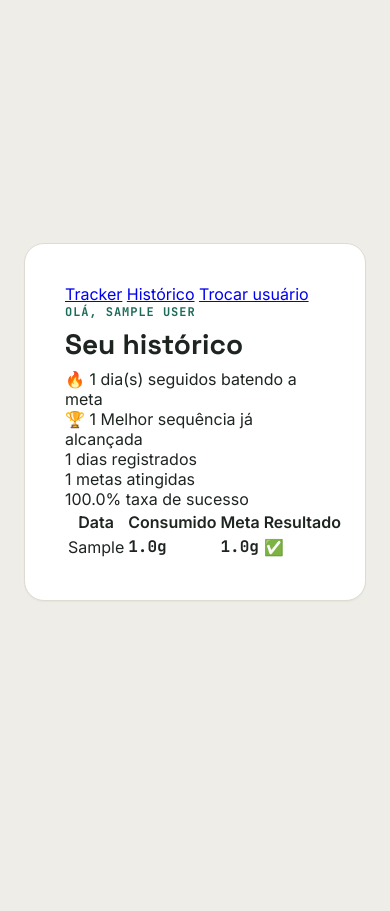
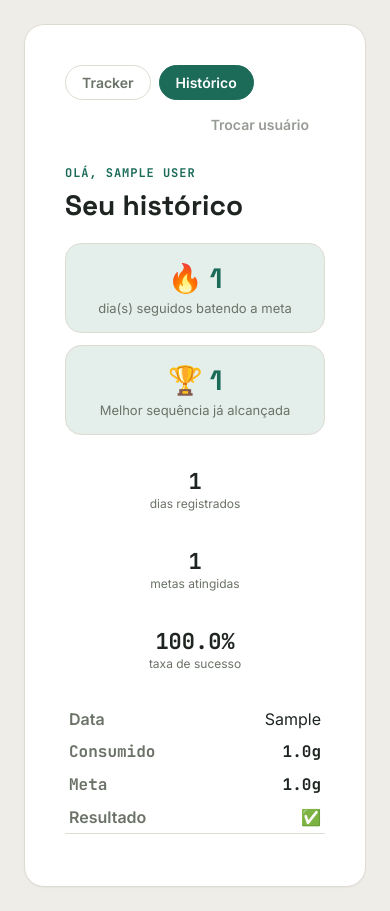
Before and after one commit to Arthur-Isidoro/Protein-Tracker, a Flask app: page /historico in a window 390 px wide. Before the commit the page ends 601 px from the top, so only its background shows below. Run offline with Flask 3, Linux system fonts and the light colour scheme; the visitor is signed in with stand-in values (Sample User, id 1); tables that the repository leaves empty hold one stand-in row (values such as "Sample post").

Commit message:
Update style.css
adiciona estilos para navegação, lista de usuários, cards de streak e tabela responsiva

```diff
--- a/static/style.css
+++ b/static/style.css
@@ -169,3 +169,213 @@ button:hover { opacity: 0.92; }
 }
 
 .reset-link:hover { color: var(--ink); }
+
+/* ===== Navegação, histórico e lista de usuários ===== */
+
+/* Navegação entre abas */
+.nav-tabs {
+    display: flex;
+    gap: 8px;
+    margin-bottom: 24px;
+    flex-wrap: wrap;
+}
+
+.nav-tab {
+    padding: 8px 16px;
+    border-radius: 999px;
+    text-decoration: none;
+    font-size: 14px;
+    font-weight: 600;
+    color: var(--muted);
+    border: 1px solid var(--border);
+}
+
+.nav-tab.active {
+    background: var(--accent);
+    color: #FFFFFF;
+    border-color: var(--accent);
+}
+
+.nav-tab-trocar {
+    margin-left: auto;
+    color: var(--muted);
+    border: none;
+    opacity: 0.7;
+}
+
+/* Lista de usuários (tela inicial) */
+.user-list {
+    list-style: none;
+    padding: 0;
+    margin: 16px 0;
+    display: flex;
+    flex-direction: column;
+    gap: 8px;
+}
+
+.user-item {
+    display: flex;
+    justify-content: space-between;
+    align-items: center;
+    padding: 12px 16px;
+    border-radius: 12px;
+    border: 1px solid var(--border);
+    text-decoration: none;
+    color: var(--ink);
+}
+
+.user-item:hover {
+    border-color: var(--accent);
+}
+
+.user-name {
+    font-weight: 600;
+}
+
+.user-meta {
+    color: var(--muted);
+    font-size: 13px;
+}
+
+.divider {
+    margin: 24px 0;
+    border: none;
+    border-top: 1px solid var(--border);
+}
+
+/* Cards de streak (histórico) */
+.streak-cards {
+    display: grid;
+    grid-template-columns: 1fr 1fr;
+    gap: 12px;
+    margin: 20px 0;
+}
+
+.streak-card {
+    display: flex;
+    flex-direction: column;
+    gap: 4px;
+    padding: 16px;
+    border-radius: 16px;
+    border: 1px solid var(--border);
+    background: var(--accent-soft);
+    text-align: center;
+}
+
+.streak-number {
+    font-family: "Space Grotesk", sans-serif;
+    font-size: 28px;
+    font-weight: 700;
+    color: var(--accent);
+}
+
+.streak-label {
+    font-size: 13px;
+    color: var(--muted);
+}
+
+/* Resumo do período */
+.resumo-grid {
+    display: grid;
+    grid-template-columns: repeat(3, 1fr);
+    gap: 12px;
+    margin: 20px 0;
+}
+
+.resumo-item {
+    display: flex;
+    flex-direction: column;
+    align-items: center;
+    padding: 12px;
+}
+
+.resumo-numero {
+    font-family: "JetBrains Mono", monospace;
+    font-size: 22px;
+    font-weight: 700;
+    color: var(--ink);
+}
+
+.resumo-label {
+    font-size: 12px;
+    color: var(--muted);
+    text-align: center;
+}
+
+/* Tabela de histórico */
+.table-wrap {
+    overflow-x: auto;
+}
+
+.historico-table {
+    width: 100%;
+    border-collapse: collapse;
+}
+
+.historico-table th,
+.historico-table td {
+    padding: 10px 12px;
+    text-align: left;
+    border-bottom: 1px solid var(--border);
+}
+
+.historico-table th {
+    color: var(--muted);
+    font-size: 13px;
+    font-weight: 600;
+}
+
+/* Link de resumo no tracker */
+.streak-mini {
+    display: block;
+    text-align: center;
+    margin-top: 16px;
+    font-size: 14px;
+    color: var(--accent);
+    text-decoration: none;
+    font-weight: 600;
+}
+
+.streak-mini:hover {
+    text-decoration: underline;
+}
+
+.empty-state {
+    text-align: center;
+    color: var(--muted);
+    margin: 24px 0;
+}
+
+/* Responsividade: tabela vira "cards" empilhados em telas pequenas */
+@media (max-width: 480px) {
+    .streak-cards {
+        grid-template-columns: 1fr;
+    }
+
+    .resumo-grid {
+        grid-template-columns: 1fr;
+    }
+
+    .historico-table thead {
+        display: none;
+    }
+
+    .historico-table tr {
+        display: block;
+        margin-bottom: 12px;
+        border-bottom: 1px solid var(--border);
+    }
+
+    .historico-table td {
+        display: flex;
+        justify-content: space-between;
+        border-bottom: none;
+        padding: 6px 4px;
+    }
+
+    .historico-table td::before {
+        content: attr(data-label);
+        font-weight: 600;
+        color: var(--muted);
+    }
+}
```
